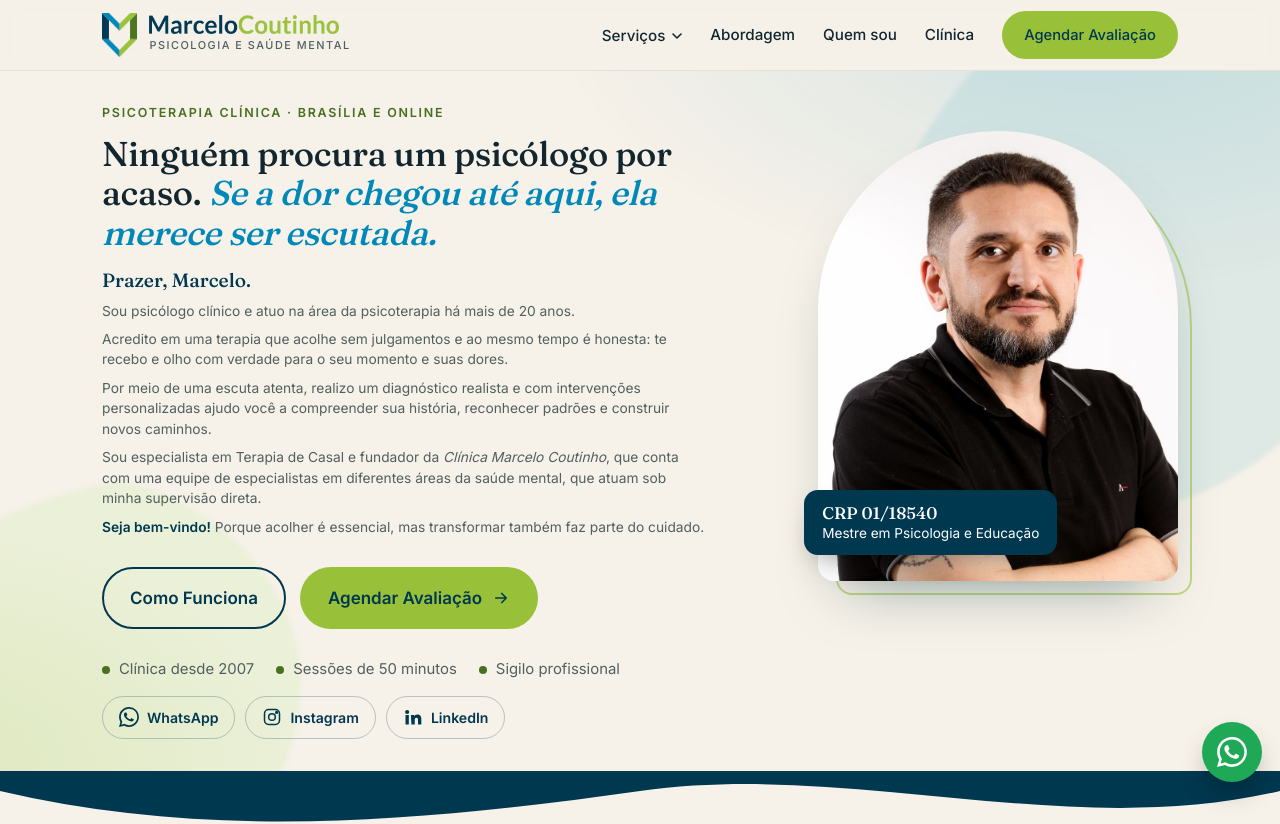
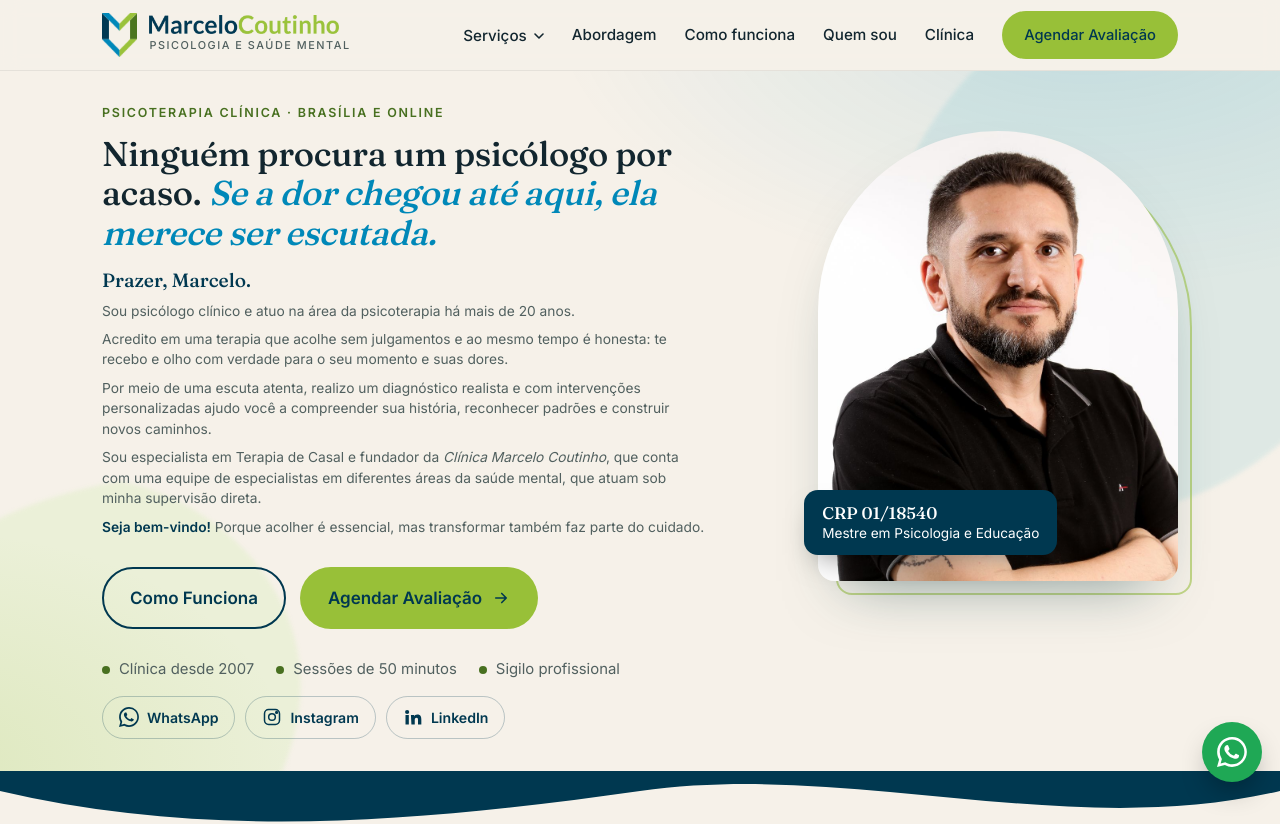
Before and after one commit to marceloxibiu/marceloxibiu.github.io, a plain HTML site: page index.html in a window 1280 px wide. Shown: the top 824 px of the page. Drawn offline with Linux system fonts and the light colour scheme.

Commit message:
Menu: adiciona 'Como funciona' depois de Abordagem
Co-Authored-By: Claude Sonnet 5.5 <noreply@anthropic.com>
Claude-Session: https://claude.ai/code/session_0124kS2SyrZq2wyh49xeMiXh

```diff
--- a/index.html
+++ b/index.html
@@ -376,6 +376,7 @@ section.service{padding-top:44px}
         </div>
       </div>
       <a href="#abordagem">Abordagem</a>
+      <a href="#como-funciona">Como funciona</a>
       <a href="#sobre">Quem sou</a>
       <a href="#consultorio">Clínica</a>
       <a class="btn btn-primary" href="#contato">Agendar Avaliação</a>
```
Also changed, not shown: terapia-de-casal-online/index.html (+1 -0 lines), terapia-de-casal-presencial/index.html (+1 -0 lines), terapia-individual-online/index.html (+1 -0 lines), terapia-individual-presencial/index.html (+1 -0 lines).
